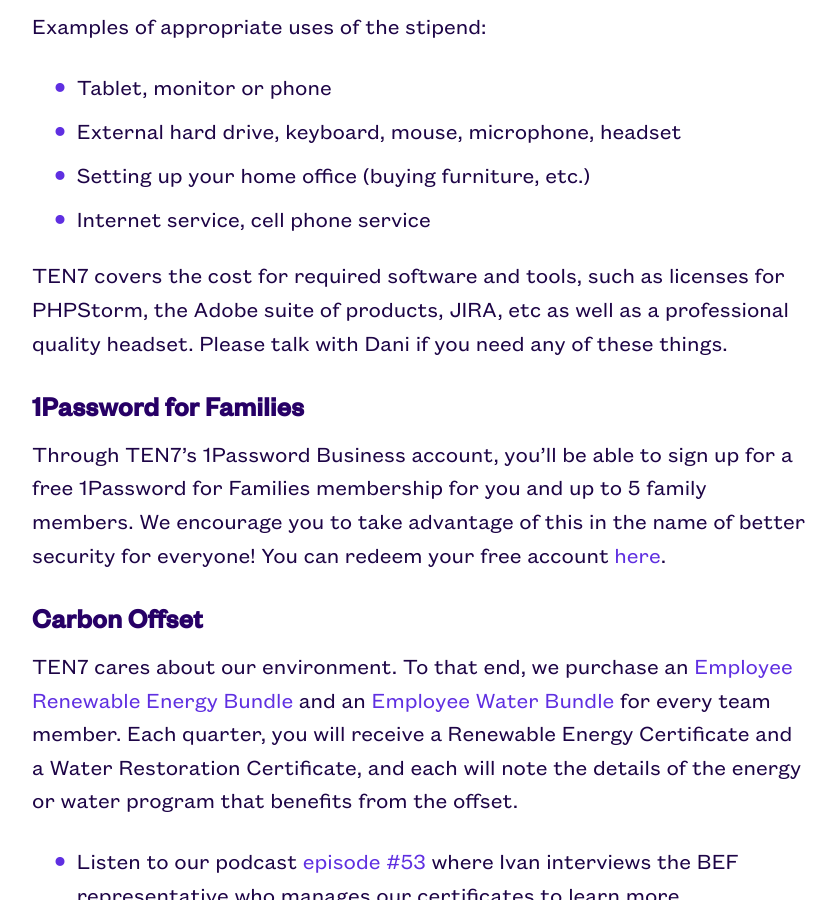
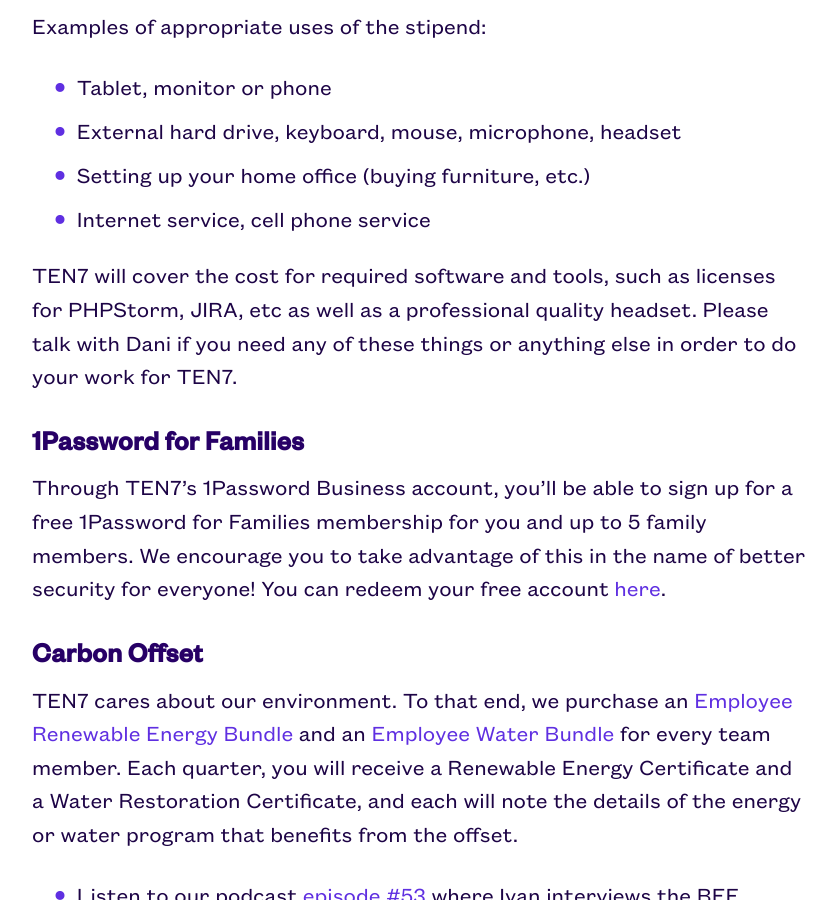
Before and after one commit to ten7/handbook.ten7.com, a Jekyll site: the page built from _pages/04_ourbenefits.md, in a window 1280 px wide and 900 px high, scrolled down 3940 px. Shown: the whole window, without its empty margins (220-1056 px from the left). Built offline with Jekyll 4.4.1, drawn with Linux system fonts in a browser that asks for light colours.

Commit message:
Licenses and tools

```diff
--- a/_pages/04_ourbenefits.md
+++ b/_pages/04_ourbenefits.md
@@ -78,7 +78,7 @@
 * Setting up your home office (buying furniture, etc.)
 * Internet service, cell phone service
 
-TEN7 covers the cost for required software and tools, such as licenses for PHPStorm, the Adobe suite of products, JIRA, etc as well as a professional quality headset. Please talk with Dani if you need any of these things.
+TEN7 will cover the cost for required software and tools, such as licenses for PHPStorm, JIRA, etc as well as a professional quality headset. Please talk with Dani if you need any of these things or anything else in order to do your work for TEN7.
 
 ## 1Password for Families
 
```
